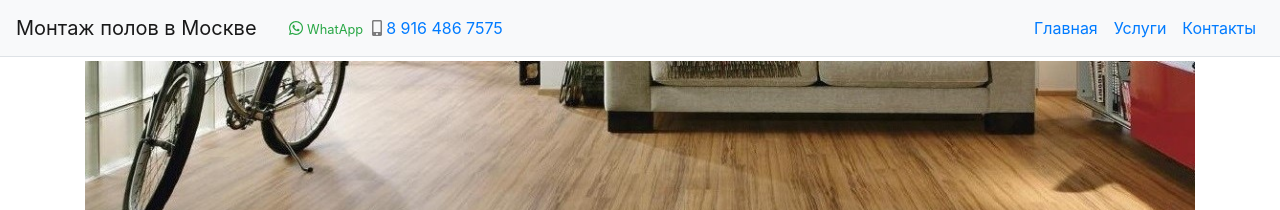
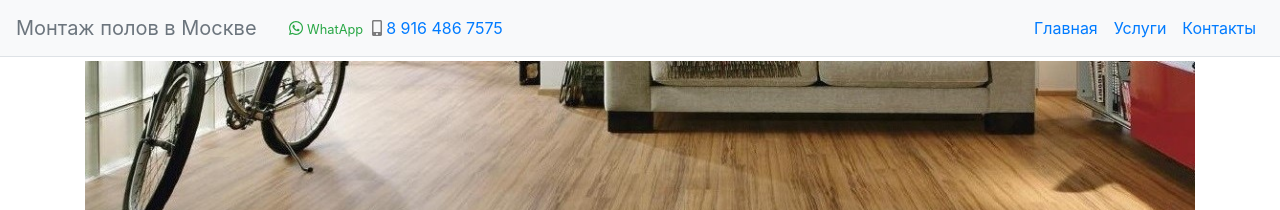
Before and after one commit to nskforward/MFloor, a Jekyll site: the page built from index.html, in a window 1280 px wide. Shown: the top 210 px of the page. Built offline with Jekyll 4.4.1, drawn with Linux system fonts in a browser that asks for light colours.

Commit message:
menu css

```diff
--- a/_includes/navigation.html
+++ b/_includes/navigation.html
@@ -1,5 +1,5 @@
 <nav class="navbar navbar-expand-lg navbar-light bg-light border-bottom mb-1">
-    <a class="navbar-brand" href="/">Монтаж полов в Москве</a>
+    <a class="navbar-brand text-secondary" href="/">Монтаж полов в Москве</a>
     <button class="navbar-toggler" type="button" data-toggle="collapse" data-target="#navbarSupportedContent" aria-controls="navbarSupportedContent" aria-expanded="false" aria-label="Toggle navigation">
         <span class="navbar-toggler-icon"></span>
     </button>
```
